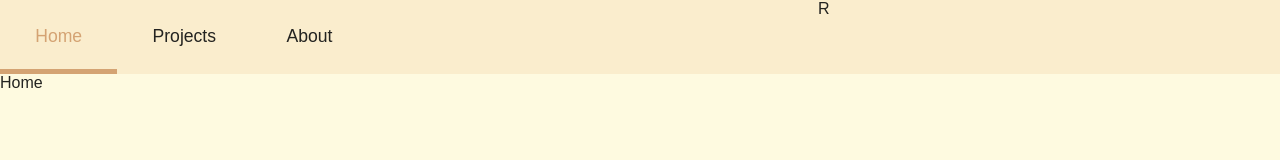
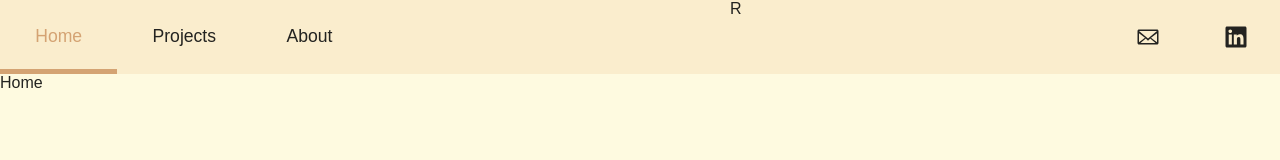
Before and after one commit to CookieCake99/portfolio, a React (Create React App) app: page / in a window 1280 px wide. Shown: the top 160 px of the page. Built offline with nearby package versions, Linux system fonts and the light colour scheme.

Commit message:
added social media links

```diff
--- a/package.json
+++ b/package.json
@@ -12,6 +12,7 @@
     "@types/react-dom": "^18.0.6",
     "react": "^18.2.0",
     "react-dom": "^18.2.0",
+    "react-icons": "^4.4.0",
     "react-router-dom": "^6.3.0",
     "react-scripts": "5.0.1",
     "typescript": "^4.8.2",
--- a/src/components/HeaderSection/SocialMediaLinks.tsx
+++ b/src/components/HeaderSection/SocialMediaLinks.tsx
@@ -1,11 +1,18 @@
-import React from 'react';
-
-export interface SocialMediaLinksProps {
-
-}
+import {getSocialMediaLinks} from "../../config/SocialMediaLinks";
 
 export const SocialMediaLinks = (): JSX.Element => {
-    return <div>
+  const socialMediaLinks = getSocialMediaLinks()
 
-    </div>
+  return <div className={"socials-wrapper"}>
+    {socialMediaLinks.map(value => {
+      return <a
+        key={value.key}
+        href={value.url}
+        title={value.hover_text}
+        className={"socials-link"}
+      >
+        {value.icon}
+      </a>
+    })}
+  </div>
 }
--- a/src/components/css/styles.css
+++ b/src/components/css/styles.css
@@ -70,3 +70,16 @@ body {
 .quick-link:hover span::before {
     transform: scaleX(1);
 }
+
+.socials-wrapper {
+    display: flex;
+    flex-direction: row;
+
+}
+
+.socials-link {
+    display: flex;
+    align-items: center;
+    padding: 1.5em 2em;
+    color: var(--text-color);
+}
--- /dev/null
+++ b/src/config/SocialMediaLinks.tsx
@@ -0,0 +1,29 @@
+import {GoMail} from "react-icons/go";
+import {FaLinkedin} from "react-icons/fa";
+
+interface SocialMediaLink {
+  key: string
+  text: string
+  hover_text: string
+  url: string
+  icon: JSX.Element
+}
+
+export const getSocialMediaLinks = (): SocialMediaLink[] => {
+  return [
+    {
+      key: "email",
+      text: "Email",
+      hover_text: "Send an email",
+      url: "mailto:mohr.richard.1999@gmail.com",
+      icon: <GoMail size={"1.5em"}/>
+    },
+    {
+      key: "linkedin",
+      text: "LinkedIn",
+      hover_text: "LinkedIn profile",
+      url: "https://www.linkedin.com/in/richard-mohr-7a8585245",
+      icon: <FaLinkedin size={"1.5em"}/>
+    }
+  ]
+}
```
Also changed, not shown: 1 other file (tests, documents, lock files or other folders).
